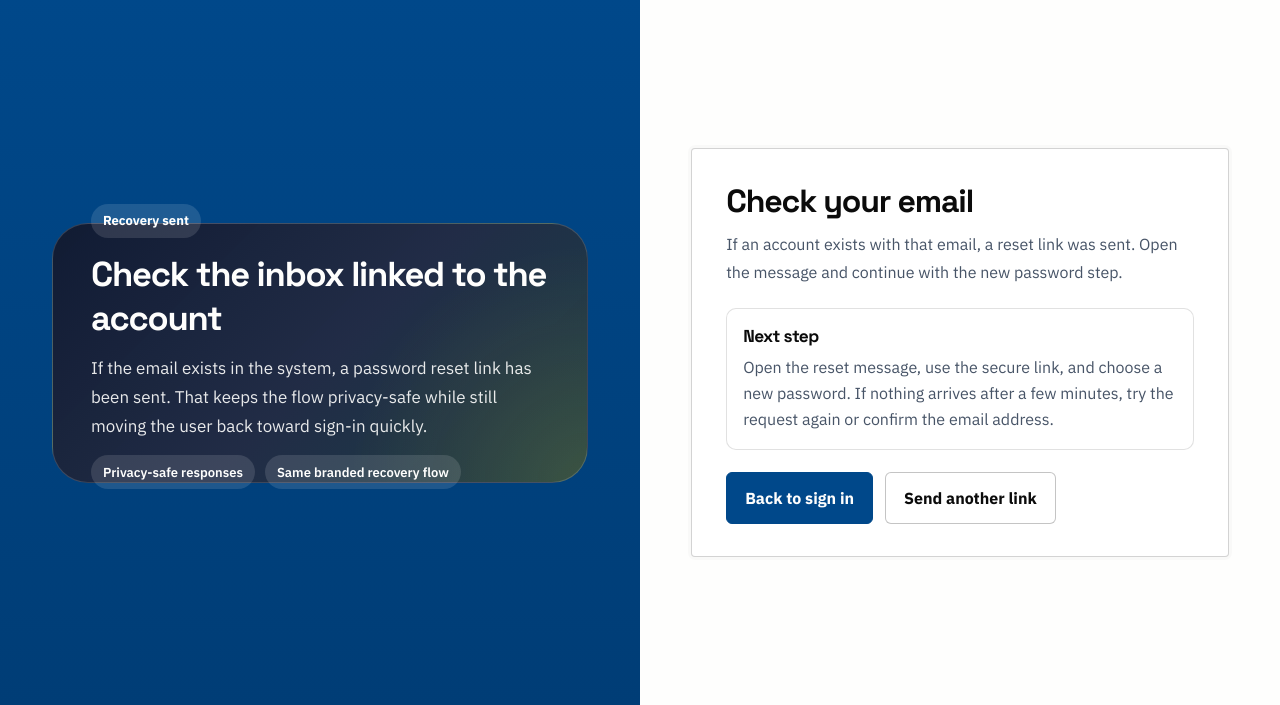
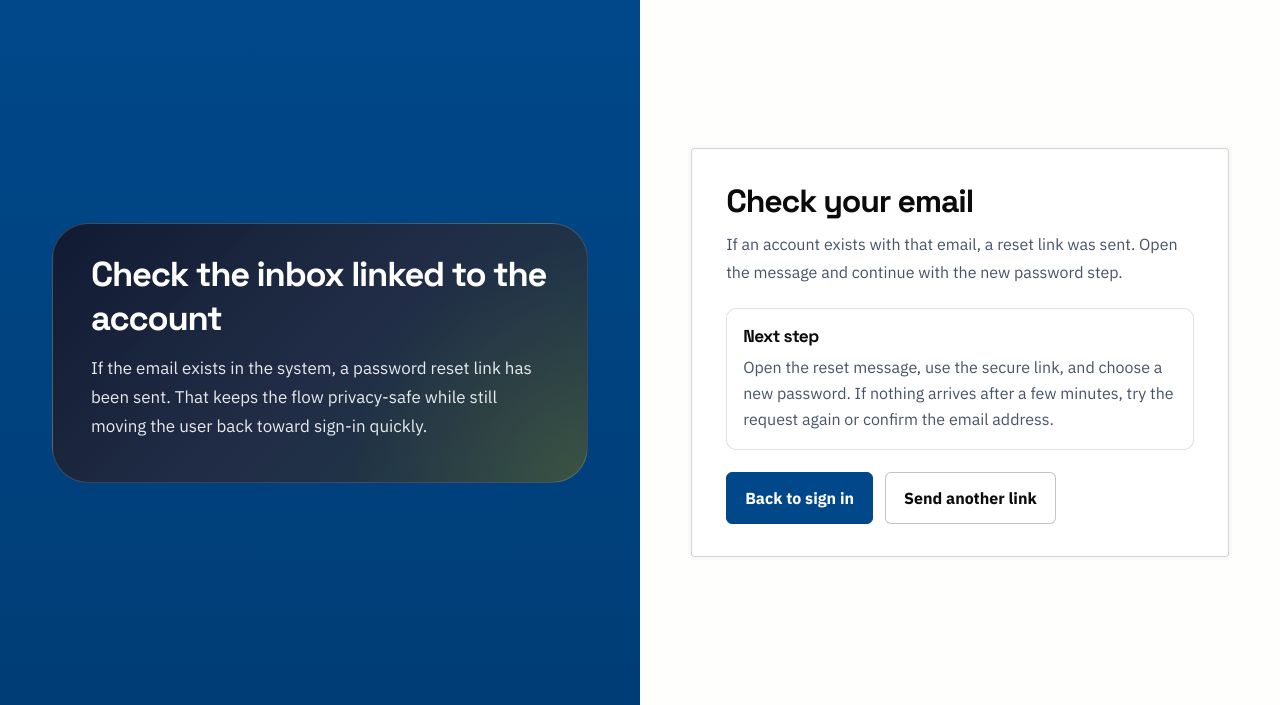
Before and after one commit to pinoyvaautomation/Clinicops, a Django app: a page that uses templates/registration/password_reset_done.html in a window 1280 px wide. Shown: the part 95-800 px from the top of the page. Run offline with Django 5.2, Linux system fonts and the light colour scheme; data that the repository does not hold is empty; parts of the project's set-up code (start-up, migrations or seed data) failed here and were passed over.

Commit message:
Remove password reset hero chips

```diff
--- a/templates/registration/password_reset_done.html
+++ b/templates/registration/password_reset_done.html
@@ -1,15 +1,10 @@
 {% extends "public_shell.html" %}
 
 {% block title %}Check Your Email{% endblock %}
-{% block hero_eyebrow %}Recovery sent{% endblock %}
+{% block hero_eyebrow %}{% endblock %}
 {% block hero_title %}Check the inbox linked to the account{% endblock %}
 {% block hero_text %}If the email exists in the system, a password reset link has been sent. That keeps the flow privacy-safe while still moving the user back toward sign-in quickly.{% endblock %}
-{% block hero_meta %}
-  <div class="hero-meta">
-    <span class="pill">Privacy-safe responses</span>
-    <span class="pill">Same branded recovery flow</span>
-  </div>
-{% endblock %}
+{% block hero_meta %}{% endblock %}
 {% block panel_title %}Check your email{% endblock %}
 {% block panel_intro %}
   <p class="panel-copy">If an account exists with that email, a reset link was sent. Open the message and continue with the new password step.</p>
```
